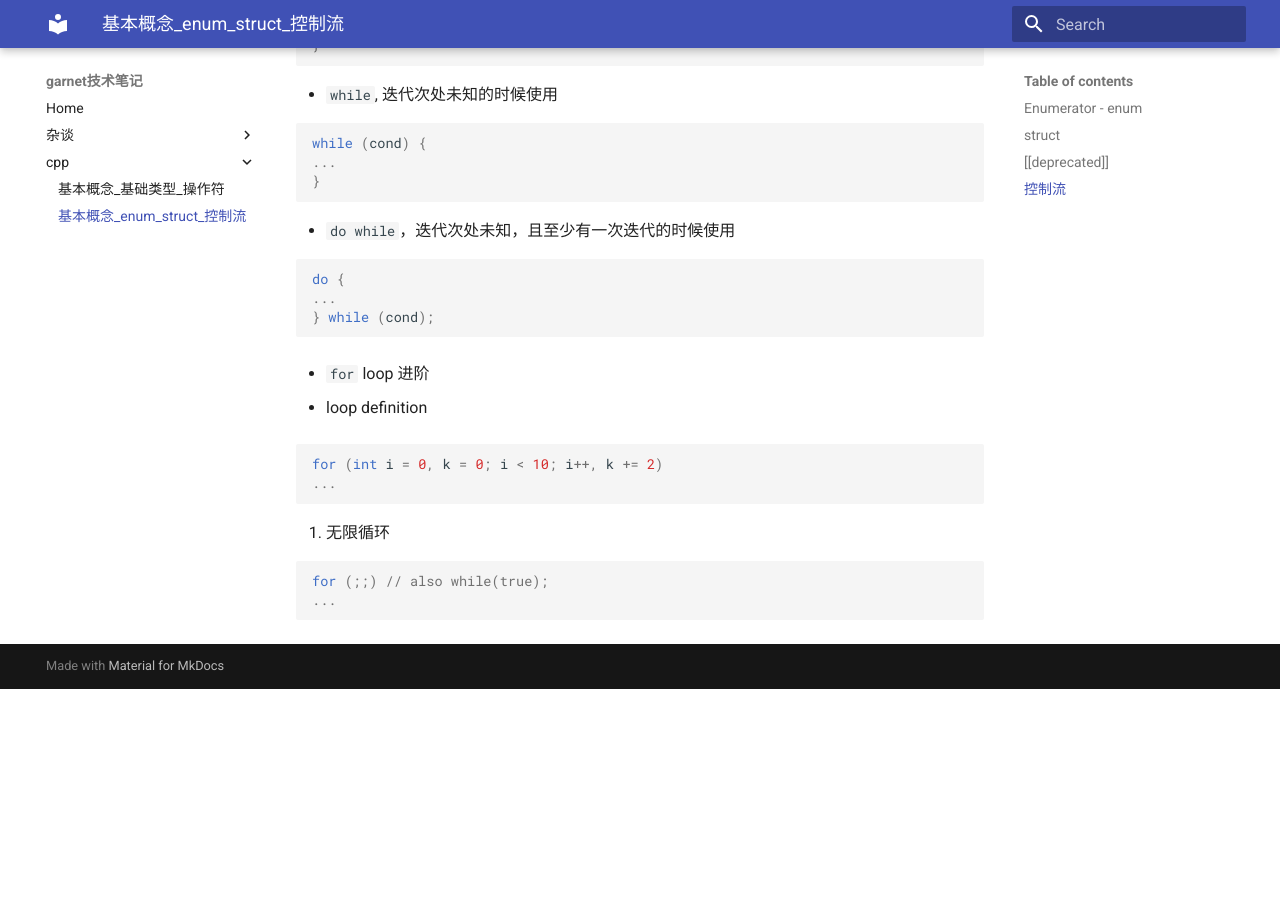
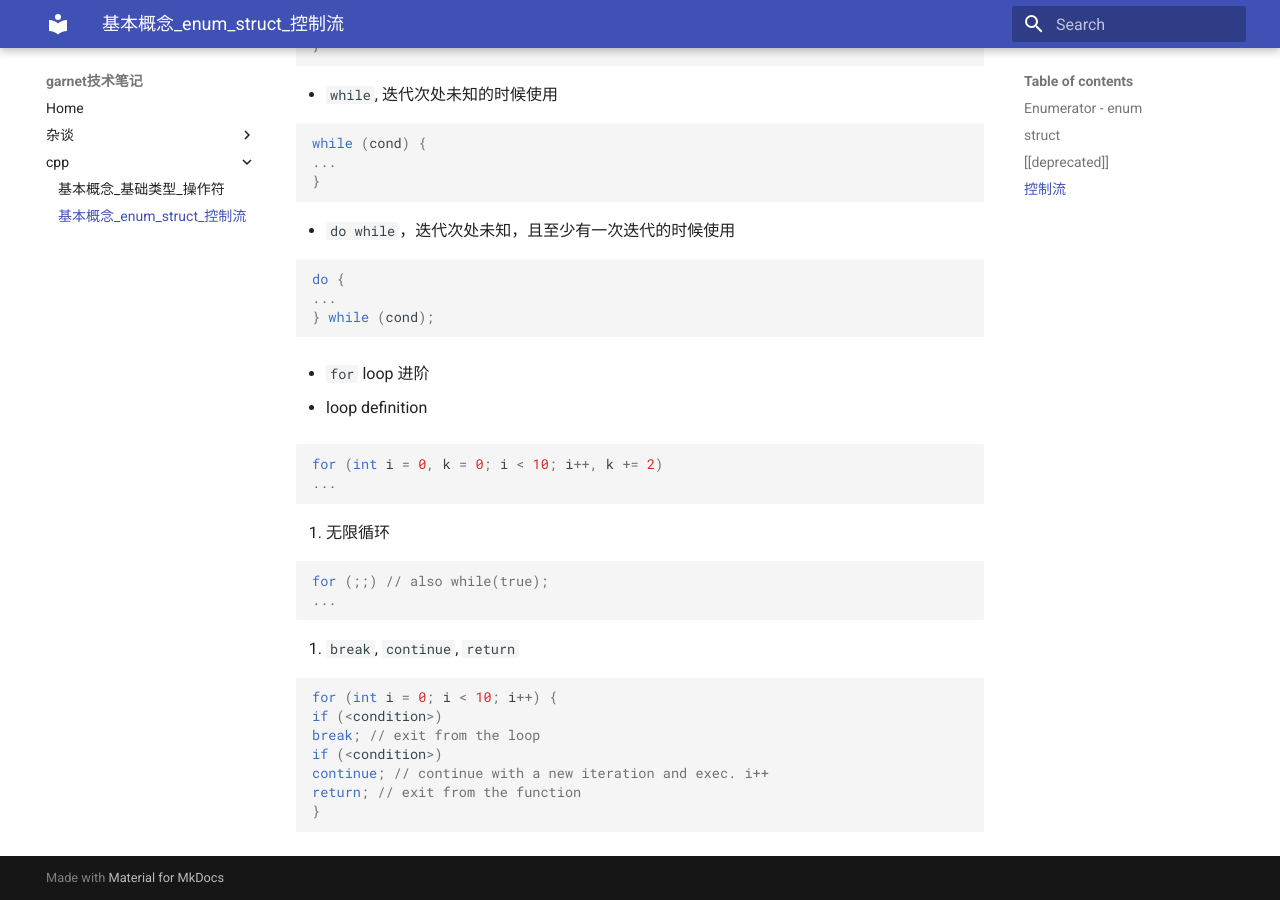
Before and after one commit to ymma98/technotes, an MkDocs documentation site: the page built from docs/cpp/基本概念_enum_struct_控制流.md, in a window 1280 px wide and 900 px high, scrolled down 5023 px. Built offline with MkDocs 1.6.1 and Material for MkDocs 9.7.7, drawn with Linux system fonts in a browser that asks for light colours; before the commit the page ends 5712 px from its top, so only the background shows below that.

Commit message:
docs/cpp/基本概念_enum_struct_控制流.md updated from https://stackedit.cn/

````diff
--- a/docs/cpp/基本概念_enum_struct_控制流.md
+++ b/docs/cpp/基本概念_enum_struct_控制流.md
@@ -277,9 +277,23 @@ for (;;) // also while(true);
 ...
 ```
 
+3. `break`,  `continue`, `return`
+
+```cpp
+for (int i = 0; i < 10; i++) {
+if (<condition>)
+break; // exit from the loop
+if (<condition>)
+continue; // continue with a new iteration and exec. i++
+return; // exit from the function
+}
+```
+
+
+
 
 <!--stackedit_data:
-eyJoaXN0b3J5IjpbLTIyMDI1MjExNSwtMjA5MjE5MTExOSw2MT
+eyJoaXN0b3J5IjpbMTc5NzA2NTc3OCwtMjA5MjE5MTExOSw2MT
 EzODAxOSwtNjE5ODUyMDAzLDE1ODE5ODg1NTcsMTU0ODUzOTgw
 MCwtNjkwOTUwNjA4LDkzODg5NDA3OF19
 -->
````
